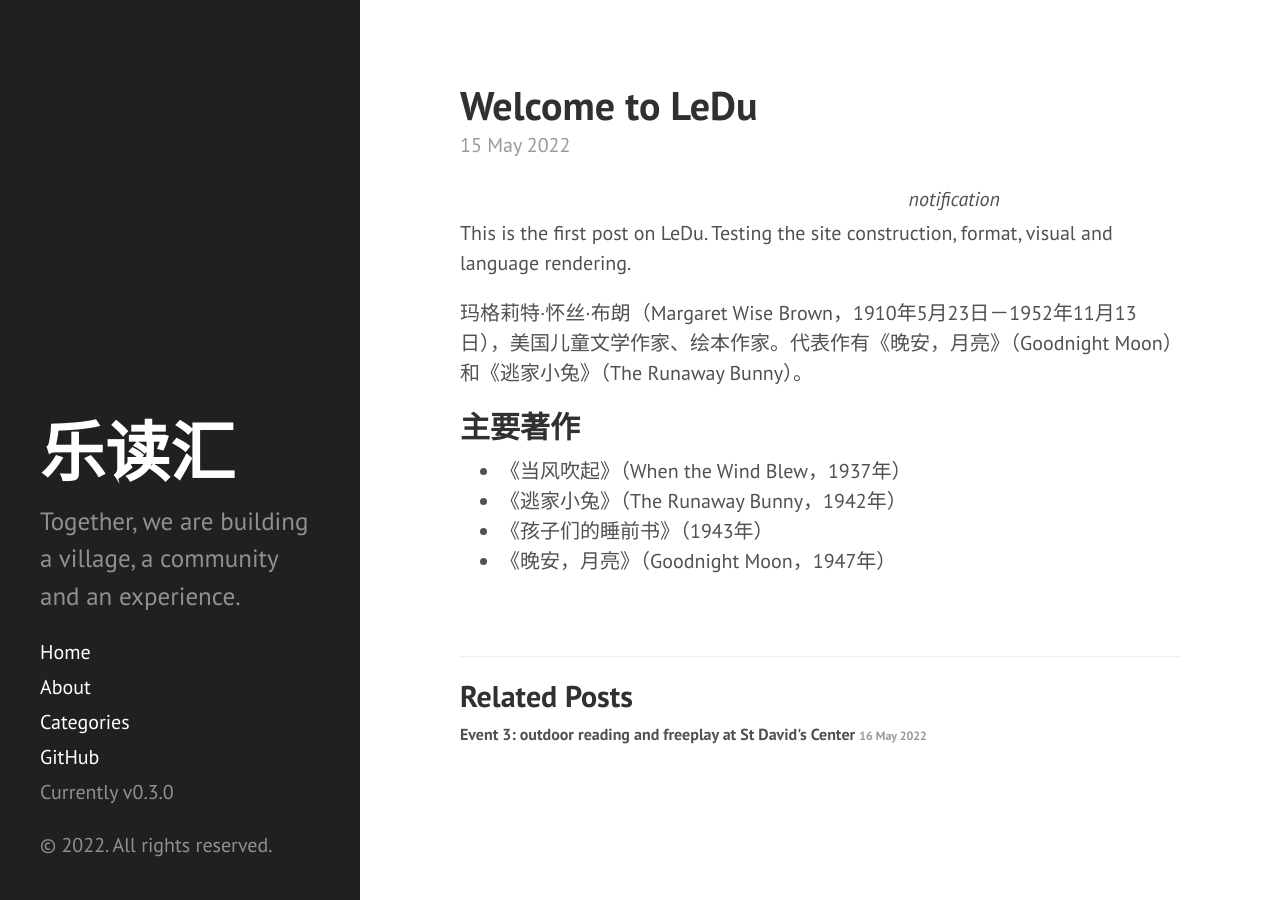
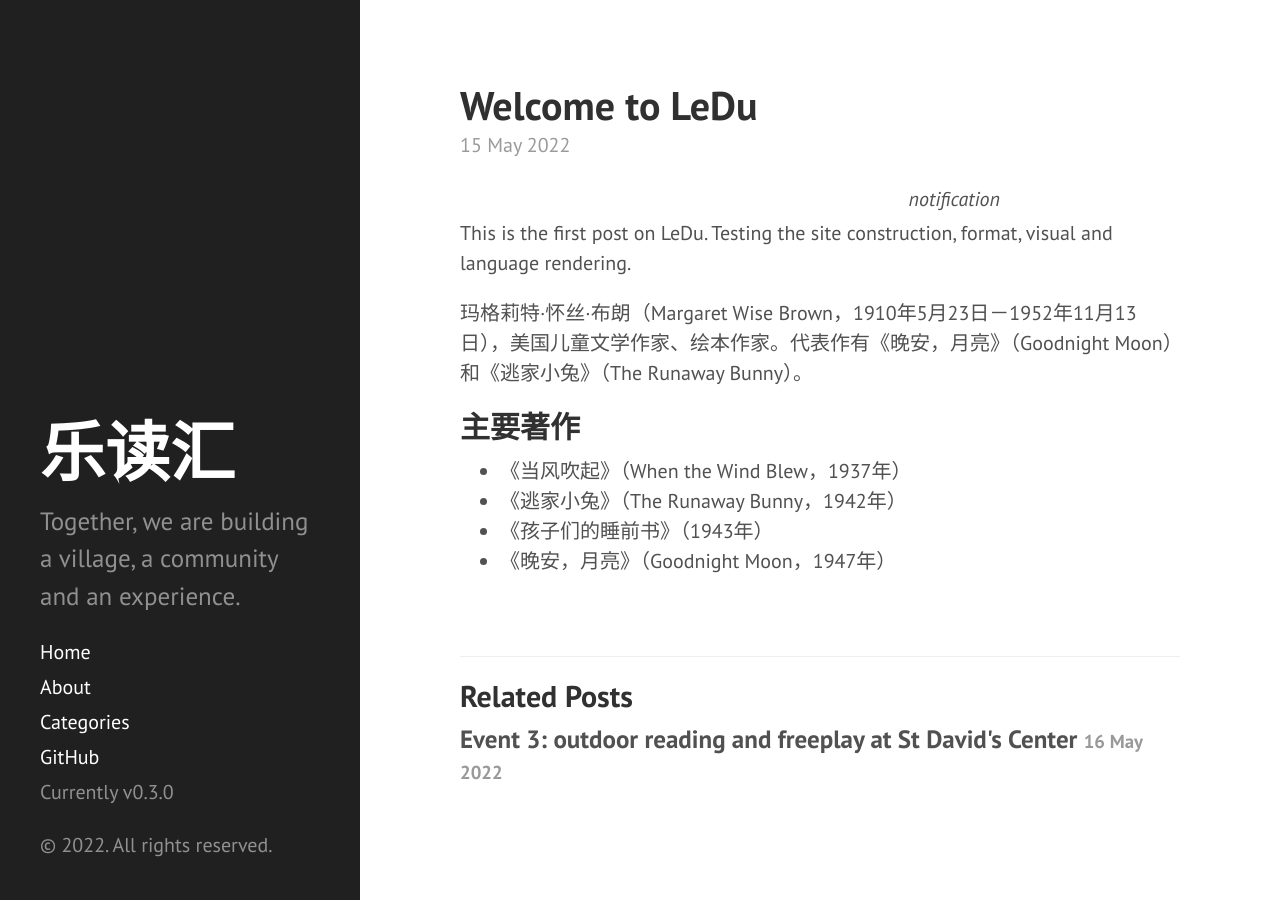
Before and after one commit to leducon/leducon.github.io, a Jekyll site: the page built from _posts/2022-05-14-welcome-to-ledu.md, in a window 1280 px wide. Built offline with Jekyll 4.4.1, drawn with Linux system fonts in a browser that asks for light colours; Markdown is read by kramdown in place of the engine named in the settings.

Commit message:
Update poole.css

```diff
--- a/public/css/poole.css
+++ b/public/css/poole.css
@@ -454,7 +454,7 @@ a.pagination-item:hover {
   font-weight: bold;
 }
 
-.related-posts h3 {
+.related-posts h2 {
   margin-top: 0;
   font-size: medium;
 }
```
